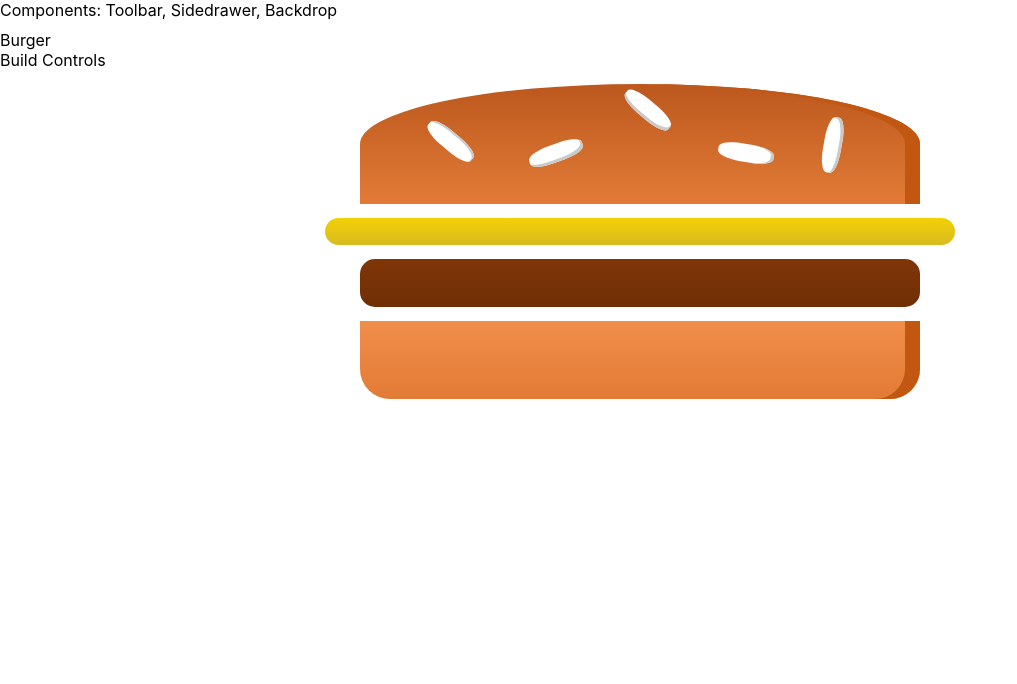
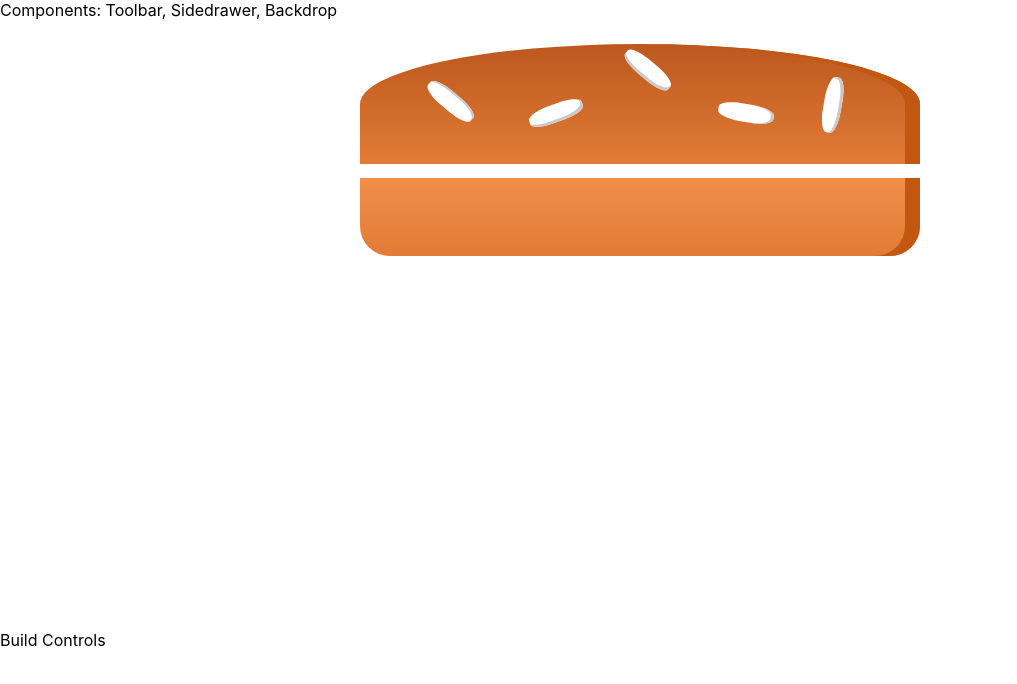
Before and after one commit to yusufcodes/react-burgerbuilder, a React (Create React App) app: page / in a window 1280 px wide. Shown: the top 684 px of the page, without its empty margins (0-1017 px from the left). Built offline with nearby package versions, Linux system fonts and the light colour scheme.

Commit message:
Started looking at adding and using state to dynamically generate burger components

```diff
--- a/src/components/Burger/Burger.js
+++ b/src/components/Burger/Burger.js
@@ -6,8 +6,7 @@ const burger = (props) => {
     return (
         <div className={classes.Burger}>
             <BurgerIngredient type="bread-top" />
-            <BurgerIngredient type="cheese" />
-            <BurgerIngredient type="meat" />
+
             <BurgerIngredient type="bread-bottom" />
         </div>
     )
--- a/src/containers/BurgerBuilder/BurgerBuilder.js
+++ b/src/containers/BurgerBuilder/BurgerBuilder.js
@@ -2,12 +2,20 @@ import React, { Component } from 'react';
 import Burger from '../../components/Burger/Burger';
 
 class BurgerBuilder extends Component {
+    state = {
+        ingredients: {
+            salad: 1,
+            bacon: 1,
+            cheese: 2,
+            meat: 2
+        }
+    }
+
     render() {
         return (
             <React.Fragment>
-                <div>Burger</div>
+                <Burger ingredients={this.state.ingredients}/>
                 <div>Build Controls</div>
-                <Burger />
             </React.Fragment>
         )
     }
```
Also changed, not shown: 1 other file (tests, documents, lock files or other folders).
